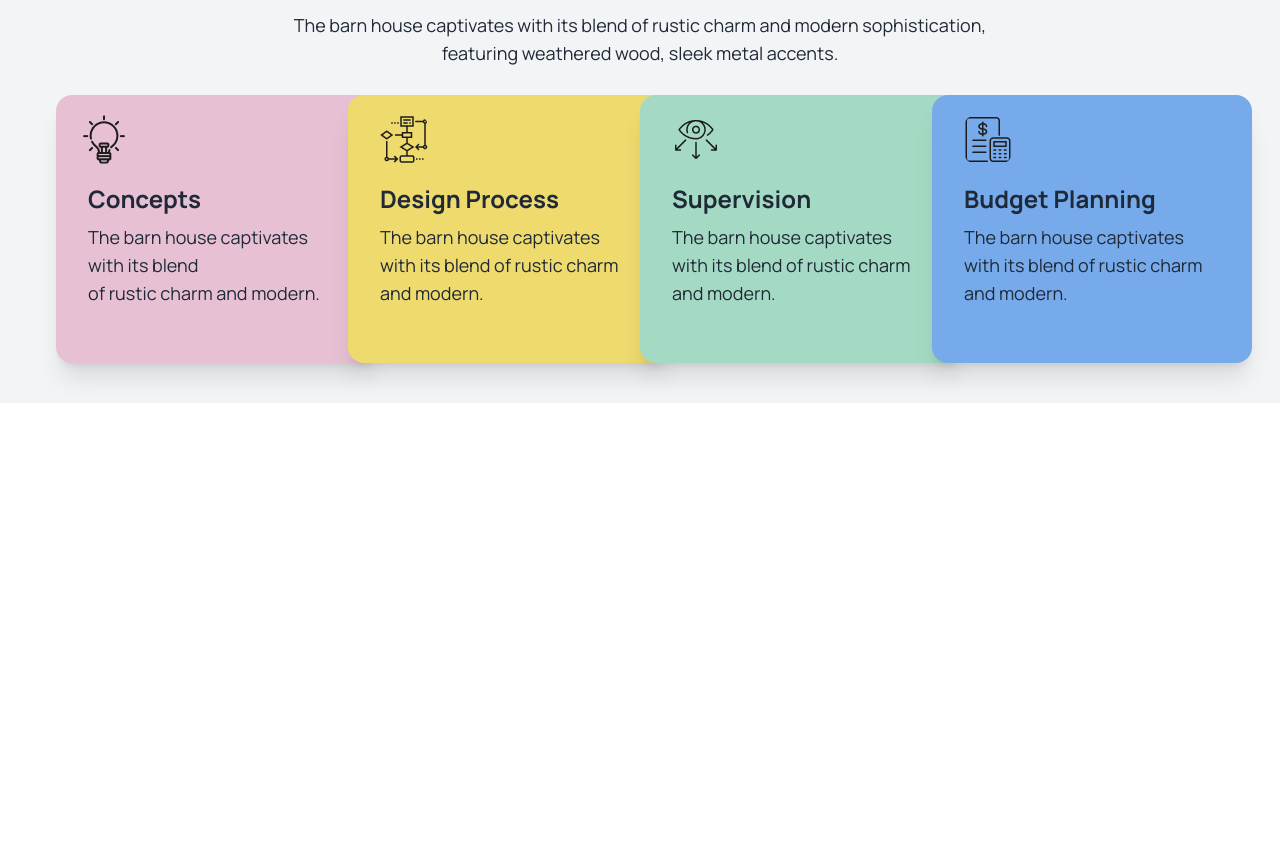
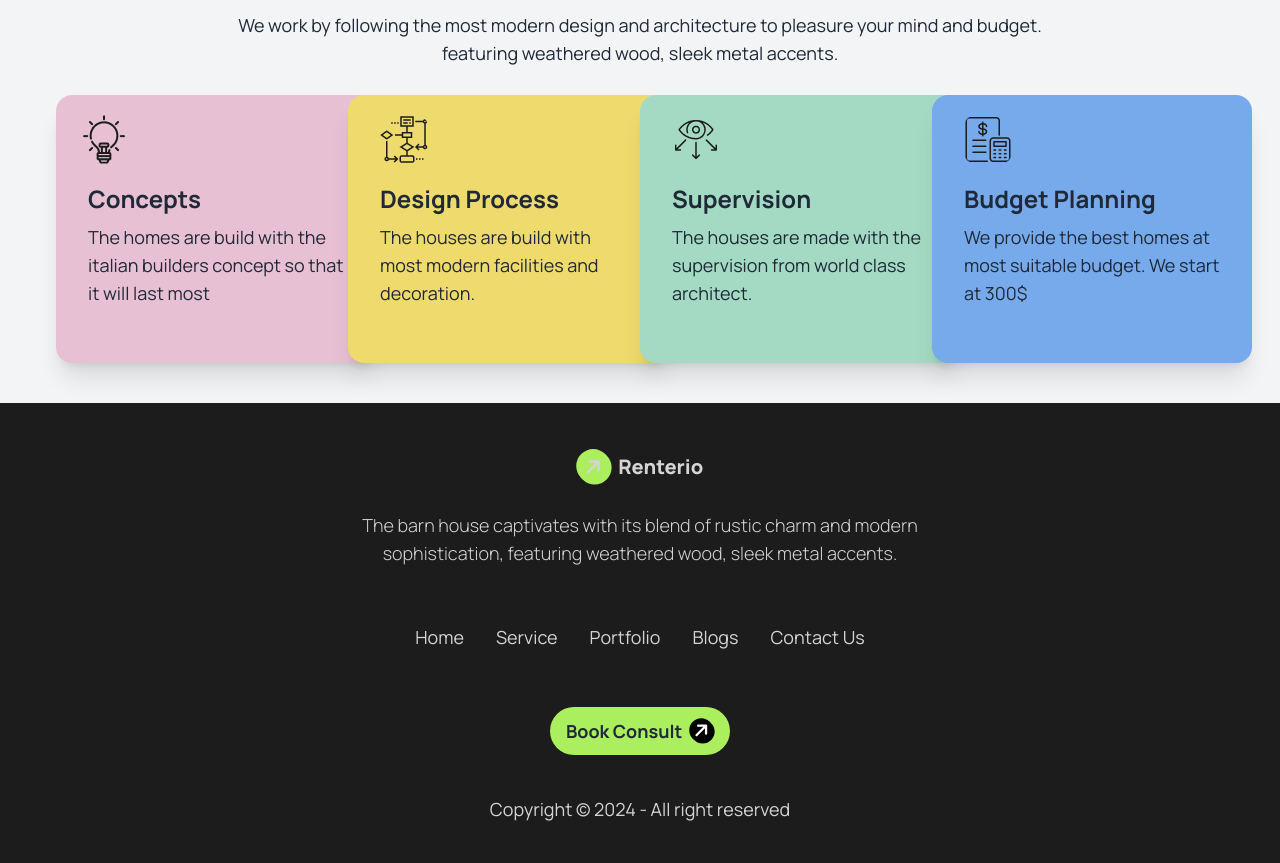
Before and after one commit to zohir26/home-rental, a plain HTML site: page index.html in a window 1280 px wide. Shown: the part 1486-2349 px from the top of the page. Before the commit the page ends 1889 px from the top, so only its background shows below. Drawn offline with nearby package versions, Linux system fonts and the light colour scheme.

Commit message:
responsive footer section

```diff
--- a/index.html
+++ b/index.html
@@ -135,8 +135,7 @@
      </div>
         <h1 class="text-5xl font-extrabold lg:mx-0">We design thoughtful, liveable spaces</h1>
         <p class="py-6 ">
-          The barn house captivates with its blend of rustic charm and
-          modern sophistication, featuring weathered wood, sleek metal accents.
+          Our goal is to build your dream house. We work hard all day long to meet your demand and budget.
         </p>
 
             <!-- card section 1-->
@@ -150,7 +149,7 @@
               <!-- card-text 2-->
                <div>
                 <h2 class="card-title">Commercial</h2>
-                <p>The barn house captivates with its blend of rustic charm and modern.</p>
+                <p>Our Residential area provide you most commercial facilities like club, friend zone and hall.</p>
                </div>
             </div>
 
@@ -165,7 +164,7 @@
             <!-- card-text 2-->
              <div>
               <h2 class="card-title">Residential</h2>
-              <p>The barn house captivates with its blend of rustic charm and modern.</p>
+              <p>Our houses are equipped with all the facilities like current, gas and water.</p>
              </div>
           </div>
       </div>
@@ -201,7 +200,7 @@
         </h2>
 
         <p class="py-2 text-lg text-center">
-          The barn house captivates with its blend of rustic charm and modern sophistication, <br>
+         We work by following the most modern design and architecture to pleasure your mind and budget. <br>
           <span class="text-center">featuring weathered wood, sleek metal accents.</span>
           </p>
       </div>
@@ -223,9 +222,7 @@
 
             <div class="card-body mt-8">
               <h2 class="card-title font-bold text-2xl">Concepts</h2>
-              <p class="text-lg">The barn house captivates <br>
-                with its blend <br> of rustic charm
-                and modern.</p>
+              <p class="text-lg">The homes are build with the italian builders concept so that it will last most</p>
             </div>
           </div>
 
@@ -242,7 +239,7 @@
 
                 <div class="card-body mt-8">
                   <h2 class="card-title font-bold text-2xl">Design Process</h2>
-                  <p class="text-lg"> The barn house captivates with its blend of rustic charm and modern.</p>
+                  <p class="text-lg"> The houses are build with most modern facilities and decoration.</p>
                 </div>
               </div>
 
@@ -259,7 +256,7 @@
 
             <div class="card-body mt-8">
               <h2 class="card-title font-bold text-2xl">Supervision</h2>
-              <p class="text-lg">The barn house captivates with its blend of rustic charm and modern.</p>
+              <p class="text-lg">The houses are made with the supervision from world class architect.</p>
             </div>
           </div>
 
@@ -276,7 +273,7 @@
 
                 <div class="card-body mt-8">
                   <h2 class="card-title font-bold text-2xl">Budget Planning</h2>
-                  <p class="text-lg">The barn house captivates with its blend of rustic charm and modern.</p>
+                  <p class="text-lg">We provide the best homes at most suitable budget. We start at 300$</p>
                 </div>
               </div>
 
@@ -289,6 +286,35 @@
   </section>
 </main>
 
-<footer></footer>
+<!-- footer part -->
+<footer class="footer footer-center bg-[#1C1C1C] text-stone-300 p-10">
+
+  <aside>
+      <!-- logo part-->
+      <a class="btn btn-ghost text-4xl lg:text-xl font-extrabold mb-3"> <i class="fa-solid fa-arrow-right -rotate-45 bg-btn-primary rounded-3xl p-2"></i> Renterio</a>
+     <!-- text part-->
+    <p class="font-light text-2xl lg:text-lg ">
+      The barn house captivates with its blend of rustic charm and modern <br> sophistication, featuring weathered wood, sleek metal accents.
+    </p>
+
+  </aside>
+  <nav>
+
+   <ul class="menu flex lg:flex-row p-2 text-2xl lg:text-lg justify-center items-center">
+    <li><a>Home</a></li>
+    <li><a>Service</a></li>
+    <li><a>Portfolio</a></li>
+    <li><a>Blogs</a></li>
+    <li><a>Contact Us</a></li>
+  </ul>
+</nav>
+
+  <!-- final button-->
+  <div>
+    <a class="btn bg-btn-primary rounded-3xl font-bold border-none text-2xl lg:text-lg">Book Consult <i class="fa-solid fa-arrow-right -rotate-45 bg-black text-white rounded-3xl p-1"></i></a>
+</div>
+<!-- copyright section-->
+<p class="text-2xl lg:text-lg">Copyright © 2024 - All right reserved</p>
+</footer>
 </body>
 </html>
```
